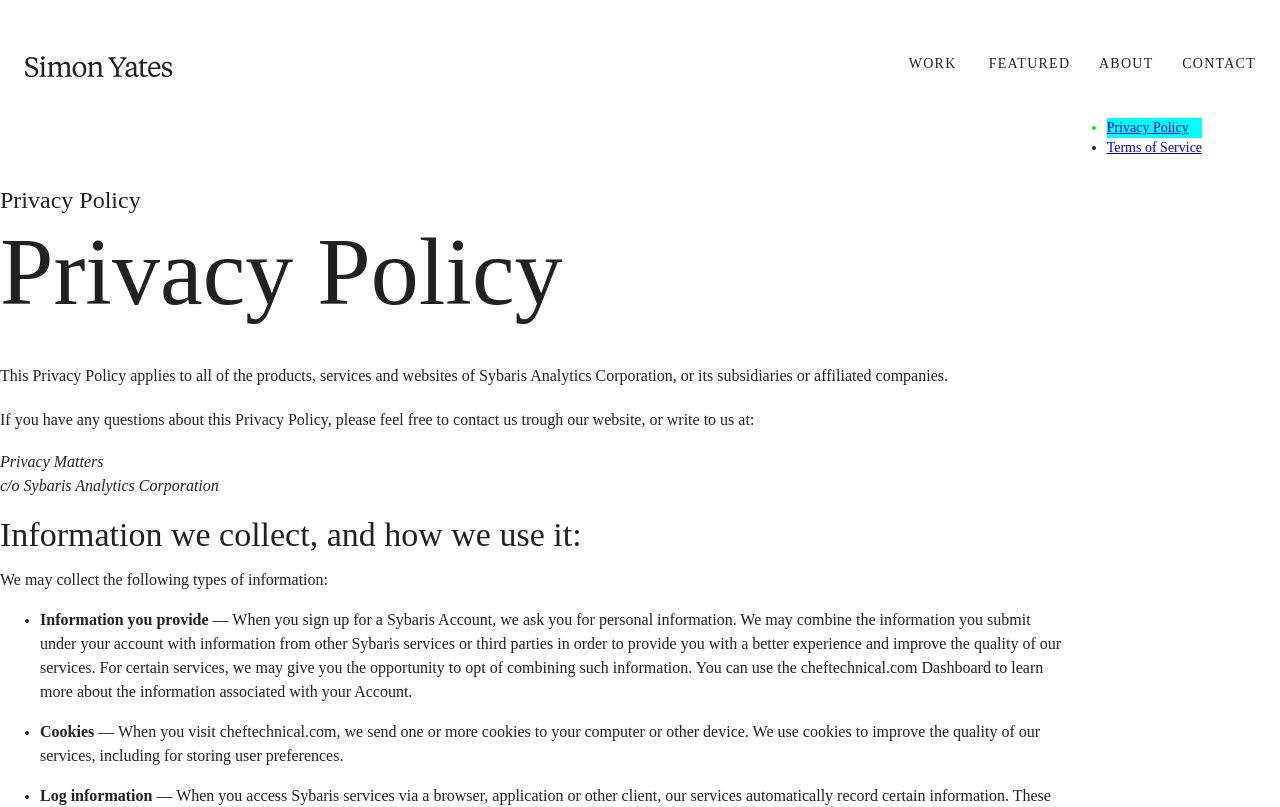
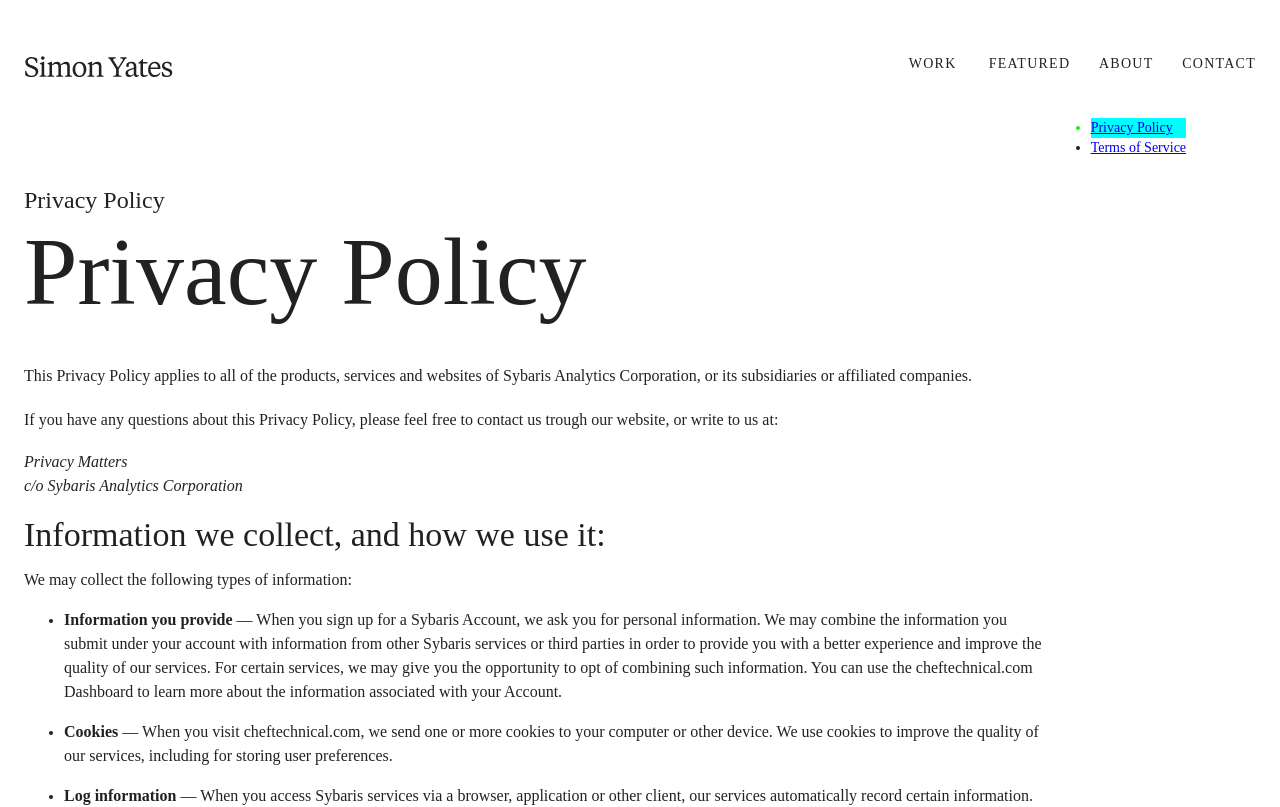
Before and after one commit to cheftechnical/simonyates, a React (Create React App) app: page /legal in a window 1280 px wide. Shown: the top 807 px of the page. Built offline with nearby package versions, Linux system fonts and the light colour scheme; a web font is replaced by a local one.

Commit message:
Wrapped the content in a Container component

```diff
--- a/src/pages/Legal/index.tsx
+++ b/src/pages/Legal/index.tsx
@@ -3,7 +3,7 @@ import DefaultLayout from '../../layouts/Default';
 import PrivacyPolicy from './PrivacyPolicy';
 import TermsAndConditions from './TermsAndConditions';
 import {SectionItem} from '../../components/Section/SectionItem';
-import {Grid} from '@material-ui/core';
+import {Container, Grid} from '@material-ui/core';
 import Sections from '../../components/Sections';
 import NavRight from '../../components/NavRight';
 import Section from '../../components/Section';
@@ -17,6 +17,7 @@ export default function Legal() {
 
 	return (
 		<DefaultLayout title="Legal">
+			<Container>
 				<Grid container>
 					<Grid item xs={10}>
 						<Sections onChange={handleChange}>
@@ -32,6 +33,7 @@ export default function Legal() {
 						<NavRight sections={sections}/>
 					</Grid>
 				</Grid>
+			</Container>
 		</DefaultLayout>
 	);
 };
```
Lines whose indentation alone changed are shown as unchanged.
